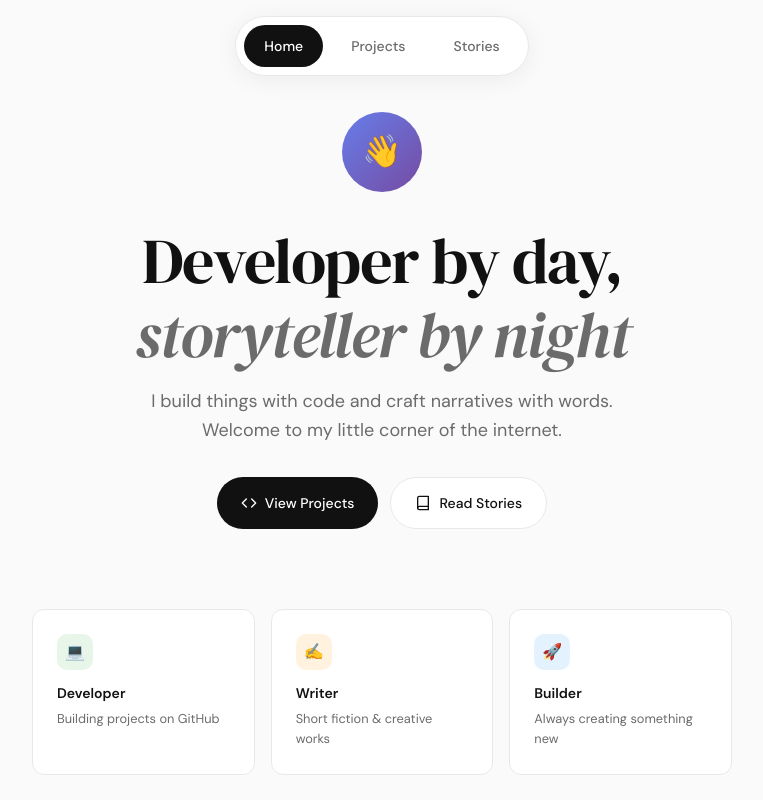
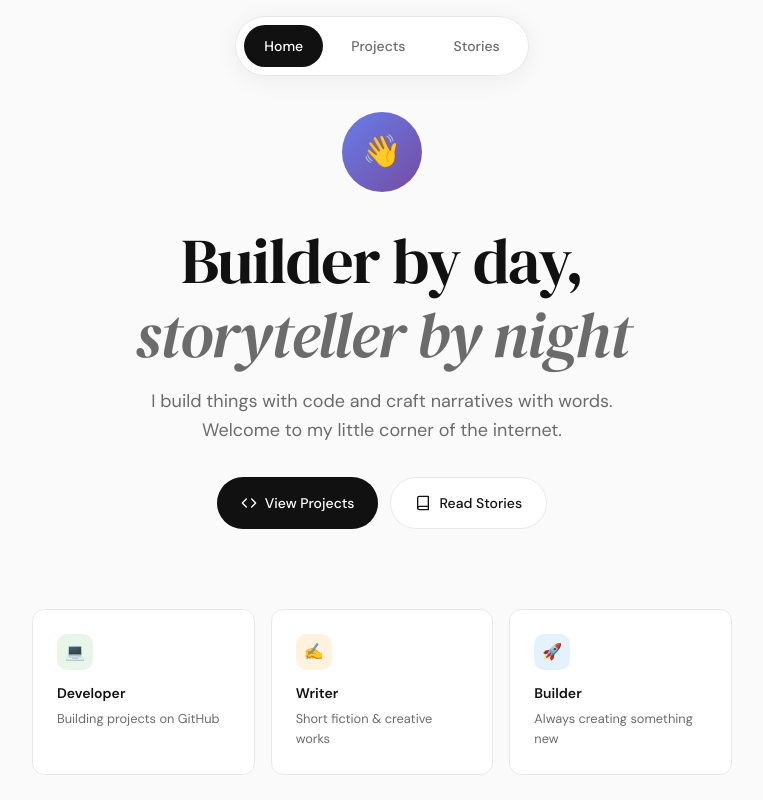
Before and after one commit to Nicholas-Rotondo/portfolio, a Next.js app: page / in a window 1280 px wide. Shown: the top 800 px of the page, without its empty margins (258-1021 px from the left). Built offline with nearby package versions, Linux system fonts and the light colour scheme.

Commit message:
Committing changes

```diff
--- a/src/app/page.tsx
+++ b/src/app/page.tsx
@@ -7,7 +7,7 @@ export default function Home() {
         <div className="avatar">👋</div>
         <div className="hero-text">
           <h1>
-            Developer by day,
+            Builder by day,
             <br />
             <span>storyteller by night</span>
           </h1>
```
